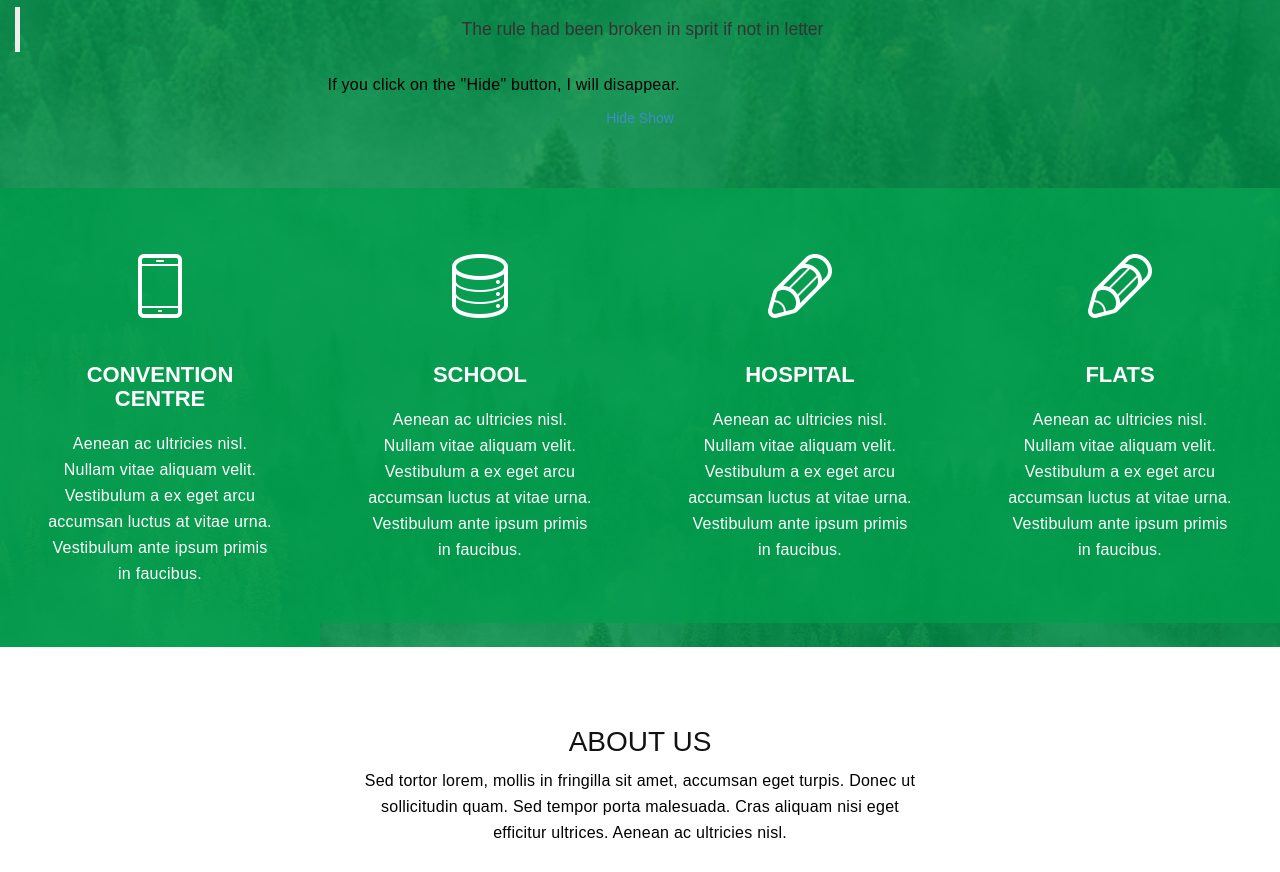
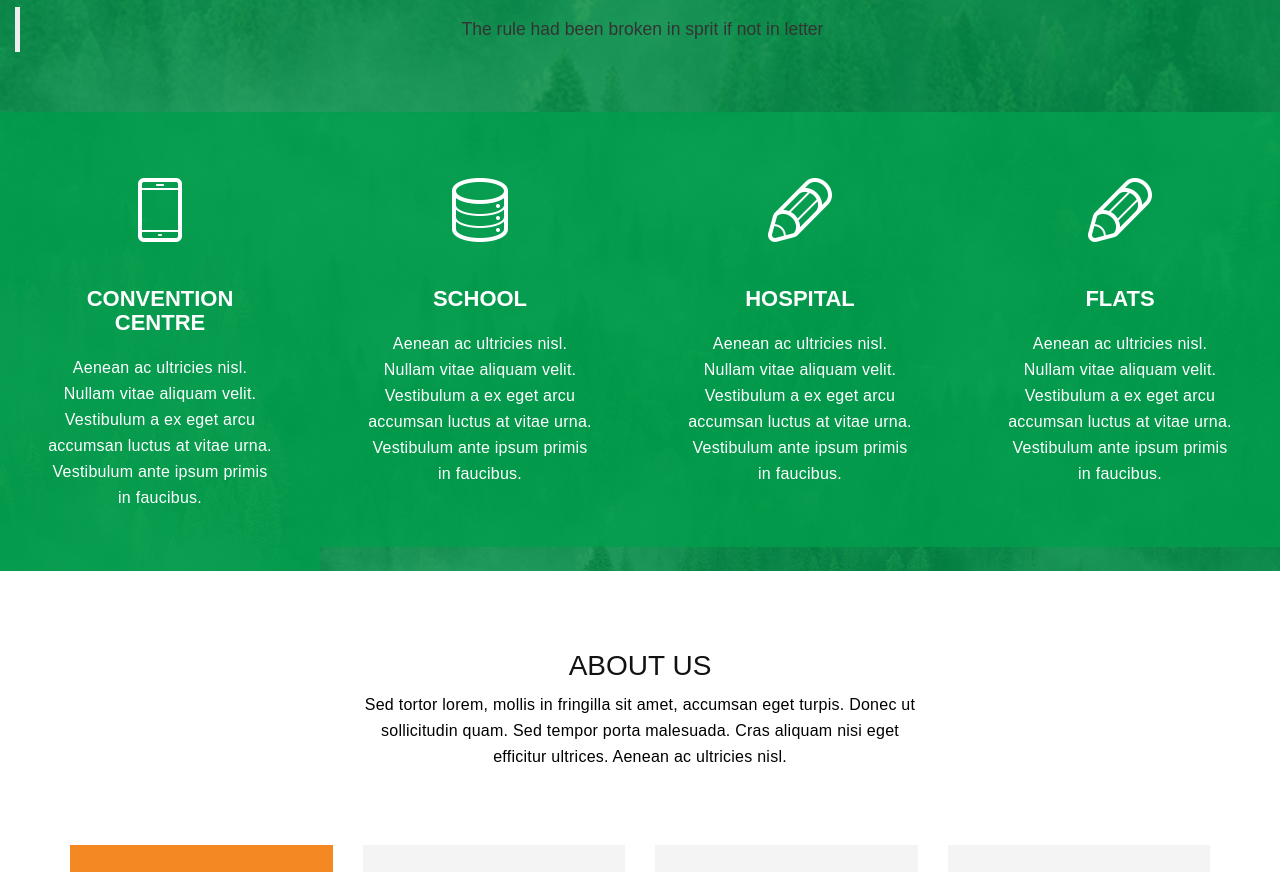
Before and after one commit to theunitedgroup/tug, a plain HTML site: page index.html in a window 1280 px wide. Shown: the part 2333-3205 px from the top of the page. Drawn offline with nearby package versions, Linux system fonts and the light colour scheme; some packages are replaced by stand-ins of ours.

Commit message:
Update index.html

```diff
--- a/index.html
+++ b/index.html
@@ -253,10 +253,10 @@
                                 <a href="#showless" id="show1">Show Less <i class="fa fa-chevron-up"></i> </a>
                             </div>
                             <div id="testshowhide" >Out main aim and objective is to implement the correct things through in light of Humanity, especially to our society in Hyderabad… as every human is being of “God Sprit”. Everyday we are distancing ourselves with each other out of ignorance, miss guidance leading to present practice of Religion and social welfare involving in un-fair things that is called Superstition distancing themselves away true original divine path, so in this regards we are going to build a new Divine Empire in Hyderabad with following facilities for the welfare of humanity. It is our endeavor and scincere effort to instill true sprit, preaching of God enabling all of us to move on his path to attain glory, peace and prosperity.</div-->
-                            <p id="testshowhide">If you click on the "Hide" button, I will disappear.</p>
+                            <!--p id="testshowhide">If you click on the "Hide" button, I will disappear.</p>
 
 <a id="hide1">Hide</a>
-<a id="show1">Show</a>
+<a id="show1">Show</a-->
                         </div>
 
                     </div>
```
